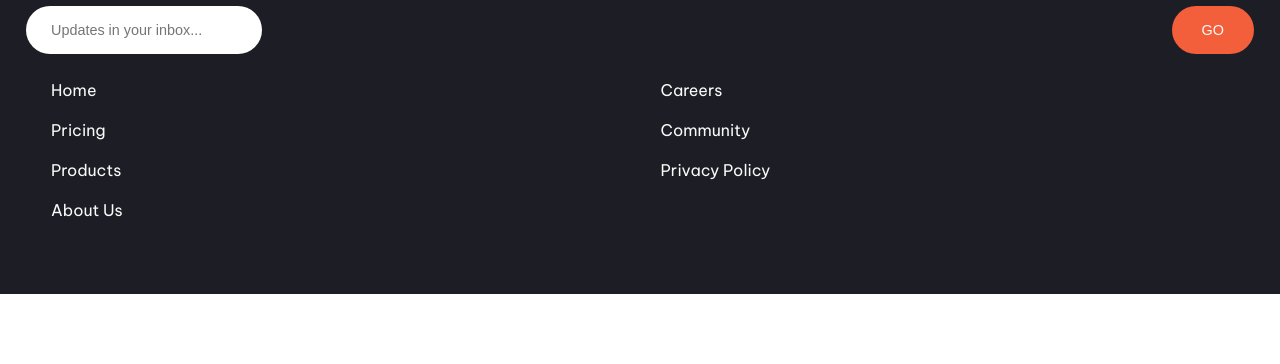
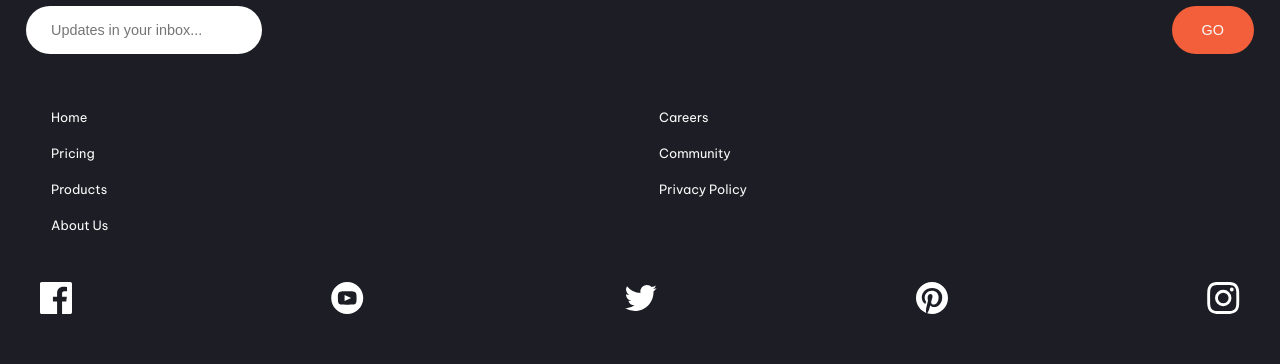
Before and after one commit to marsou001/manage-landing-page, a Next.js app: page / in a window 1280 px wide. Shown: the part 2833-3197 px from the top of the page. Before the commit the page ends 3135 px from the top, so only its background shows below. Built offline with nearby package versions, Linux system fonts and the light colour scheme; a web font is replaced by a local one.

Commit message:
feat: social media links

```diff
--- a/components/Footer/Footer.tsx
+++ b/components/Footer/Footer.tsx
@@ -1,6 +1,7 @@
 import styled from "styled-components";
 import Props from '../../types/props';
 import NavList from "./NavList/NavList";
+import SocialMediaLinks from "./SocialMediaLinks/SocialMediaLinks";
 import SubscribeForm from "./SubscribeForm/SubscribeForm";
 
 const Container = styled.footer`
@@ -14,6 +15,7 @@ function Footer() {
     <Container>
       <SubscribeForm />
       <NavList />
+      <SocialMediaLinks />
     </Container>
   )
 }
--- a/components/Footer/NavList/NavList.tsx
+++ b/components/Footer/NavList/NavList.tsx
@@ -1,12 +1,13 @@
 import styled from "styled-components";
 
 const Container = styled.div`
+  margin-bottom: 45px;
   >ul {
+    font-size: .8rem;
     list-style-type: none;
     column-count: 2;
     padding-left: 25px;
     >li {
-      font-weight: 400;
       padding-block: 10px;
     }
   }
--- /dev/null
+++ b/components/Footer/SocialMediaLinks/SocialMediaLinks.tsx
@@ -0,0 +1,89 @@
+import styled from "styled-components"
+
+const Container = styled.div`
+  display: flex;
+  justify-content: space-between;
+  align-items: center;
+  padding-inline: 20px;
+  margin-bottom: 45px;
+  >svg {
+    fill: #FFF;
+    cursor: pointer;
+    transform: scale(1.6);
+    &:hover {
+      fill: hsl(12, 88%, 59%);
+    }
+  }
+  >img {
+    transform: scale(1.6);
+    cursor: pointer;
+    &:hover {
+      background-color: green;
+    }
+  }
+`;
+
+function FacebookLogo() {
+  return (
+    <svg xmlns="http://www.w3.org/2000/svg" width="20" height="20"><path d="M18.896 0H1.104C.494 0 0 .494 0 1.104v17.793C0 19.506.494 20 1.104 20h9.58v-7.745H8.076V9.237h2.606V7.01c0-2.583 1.578-3.99 3.883-3.99 1.104 0 2.052.082 2.329.119v2.7h-1.598c-1.254 0-1.496.597-1.496 1.47v1.928h2.989l-.39 3.018h-2.6V20h5.098c.608 0 1.102-.494 1.102-1.104V1.104C20 .494 19.506 0 18.896 0z"/></svg>
+  )
+}
+
+function YoutubeLogo() {
+  return (
+    <svg xmlns="http://www.w3.org/2000/svg" width="21" height="20"><path d="M10.333 0c-5.522 0-10 4.478-10 10 0 5.523 4.478 10 10 10 5.523 0 10-4.477 10-10 0-5.522-4.477-10-10-10zm3.701 14.077c-1.752.12-5.653.12-7.402 0C4.735 13.947 4.514 13.018 4.5 10c.014-3.024.237-3.947 2.132-4.077 1.749-.12 5.651-.12 7.402 0 1.898.13 2.118 1.059 2.133 4.077-.015 3.024-.238 3.947-2.133 4.077zM8.667 8.048l4.097 1.949-4.097 1.955V8.048z"/></svg>
+  )
+}
+
+function TwitterLogo() {
+  return (
+    <svg xmlns="http://www.w3.org/2000/svg" width="21" height="18"><path d="M20.667 2.797a8.192 8.192 0 01-2.357.646 4.11 4.11 0 001.804-2.27 8.22 8.22 0 01-2.606.996A4.096 4.096 0 0014.513.873c-2.649 0-4.595 2.472-3.997 5.038a11.648 11.648 0 01-8.457-4.287 4.109 4.109 0 001.27 5.478A4.086 4.086 0 011.47 6.59c-.045 1.901 1.317 3.68 3.29 4.075a4.113 4.113 0 01-1.853.07 4.106 4.106 0 003.834 2.85 8.25 8.25 0 01-6.075 1.7 11.616 11.616 0 006.29 1.843c7.618 0 11.922-6.434 11.662-12.205a8.354 8.354 0 002.048-2.124z"/></svg>
+  )
+}
+
+function PinterestLogo() {
+  return (
+    <svg xmlns="http://www.w3.org/2000/svg" width="20" height="20"><path d="M10 0C4.478 0 0 4.477 0 10c0 4.237 2.636 7.855 6.356 9.312-.088-.791-.167-2.005.035-2.868.182-.78 1.172-4.97 1.172-4.97s-.299-.6-.299-1.486c0-1.39.806-2.428 1.81-2.428.852 0 1.264.64 1.264 1.408 0 .858-.545 2.14-.828 3.33-.236.995.5 1.807 1.48 1.807 1.778 0 3.144-1.874 3.144-4.58 0-2.393-1.72-4.068-4.177-4.068-2.845 0-4.515 2.135-4.515 4.34 0 .859.331 1.781.745 2.281a.3.3 0 01.069.288l-.278 1.133c-.044.183-.145.223-.335.134-1.249-.581-2.03-2.407-2.03-3.874 0-3.154 2.292-6.052 6.608-6.052 3.469 0 6.165 2.473 6.165 5.776 0 3.447-2.173 6.22-5.19 6.22-1.013 0-1.965-.525-2.291-1.148l-.623 2.378c-.226.869-.835 1.958-1.244 2.621.937.29 1.931.446 2.962.446 5.522 0 10-4.477 10-10S15.522 0 10 0z"/></svg>
+  )
+}
+
+function InstagramLogo() {
+  return (
+    <svg xmlns="http://www.w3.org/2000/svg" width="21" height="20"><path d="M10.333 1.802c2.67 0 2.987.01 4.042.059 2.71.123 3.976 1.409 4.1 4.099.048 1.054.057 1.37.057 4.04 0 2.672-.01 2.988-.058 4.042-.124 2.687-1.386 3.975-4.099 4.099-1.055.048-1.37.058-4.042.058-2.67 0-2.986-.01-4.04-.058-2.717-.124-3.976-1.416-4.1-4.1-.048-1.054-.058-1.37-.058-4.041 0-2.67.01-2.986.058-4.04.124-2.69 1.387-3.977 4.1-4.1 1.054-.048 1.37-.058 4.04-.058zm0-1.802C7.618 0 7.278.012 6.211.06 2.579.227.56 2.242.394 5.877.345 6.944.334 7.284.334 10s.011 3.057.06 4.123c.166 3.632 2.181 5.65 5.816 5.817 1.068.048 1.408.06 4.123.06 2.716 0 3.057-.012 4.124-.06 3.628-.167 5.651-2.182 5.816-5.817.049-1.066.06-1.407.06-4.123s-.011-3.056-.06-4.122C20.11 2.249 18.093.228 14.458.06 13.39.01 13.049 0 10.333 0zm0 4.865a5.135 5.135 0 100 10.27 5.135 5.135 0 000-10.27zm0 8.468a3.333 3.333 0 110-6.666 3.333 3.333 0 010 6.666zm5.339-9.87a1.2 1.2 0 10-.001 2.4 1.2 1.2 0 000-2.4z"/></svg>
+  )
+}
+
+function SocialMediaLinks() {
+  const logos = [
+    {
+      name: 'facebook',
+      component: FacebookLogo,
+    },
+    {
+      name: 'youtube',
+      component: YoutubeLogo,
+    },
+    {
+      name: 'twitter',
+      component: TwitterLogo,
+    },
+    {
+      name: 'pinterest',
+      component: PinterestLogo,
+    },
+    {
+      name: 'instagram',
+      component: InstagramLogo,
+    },
+  ]
+
+  return (
+    <Container>
+      {logos.map(logo => (
+        <logo.component key={logo.name} />
+      ))}
+    </Container>
+  )
+}
+
+export default SocialMediaLinks;
--- a/components/Footer/SubscribeForm/SubscribeForm.tsx
+++ b/components/Footer/SubscribeForm/SubscribeForm.tsx
@@ -4,6 +4,7 @@ import Props from '../../../types/props';
 const Container = styled.form`
   display: flex;
   justify-content: space-between;
+  margin-bottom: 45px;
 `;
 
 const SubscribeFormInput = styled.input`
```
